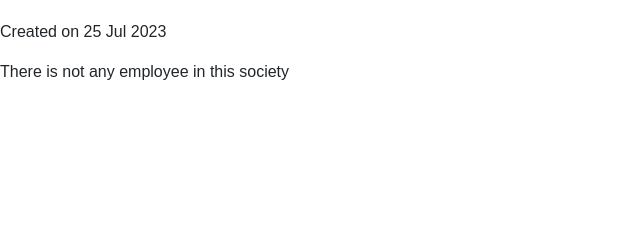
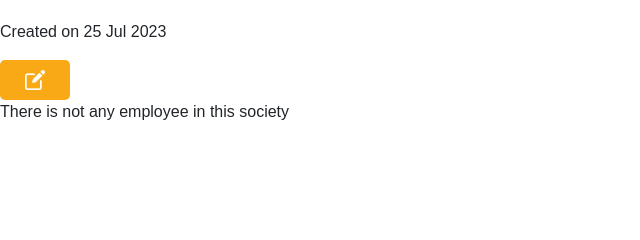
Before and after one commit to CN-Works/BusinessApp, a Symfony app: template templates/society/show_society.html.twig in a window 1280 px wide. Shown: the part 94-334 px from the top of the page, without its empty margins (0-640 px from the left). Run offline with Twig, Linux system fonts and the light colour scheme; the template is opened without the code that fills it, so the values that code supplies are empty; some libraries are stand-ins or nearby versions.

Commit message:
Feat : Society edition

```diff
--- a/public/css/style.css
+++ b/public/css/style.css
@@ -113,3 +113,30 @@ a:visited{
   font-weight: 700;
   color: #273469;
 }
+
+.entity-edit-button {
+  display: flex;
+  align-items: center;
+  justify-content: center;
+
+  padding: 10px;
+  width: 70px;
+
+  border-radius: 5px;
+
+  background-color: #FAA916;
+}
+
+.entity-edit-button:hover {
+  background-color: #eaa016;
+}
+
+.entity-edit-button-image {
+  height: 20px;
+
+  filter: invert();
+}
+
+.entity-edit-button {
+  color: #ffffff;
+}
--- a/templates/society/show_society.html.twig
+++ b/templates/society/show_society.html.twig
@@ -19,6 +19,10 @@
     Created on {{ society.Creationdate | date("d M Y") }}
 </p>
 
+<a class="entity-edit-button" href="{{ path('edit_society', {"id" : society.id} ) }}">
+    <img class="entity-edit-button-image" src="{{ asset("img/button_edit.png") }}" alt="">
+</a>
+
 {% if society.employees | length > 0 %}
     <H3 class="entity-simplelist-title">Employees list :</H3>
     <div class="entity-simplelist">
```
Also changed, not shown: src/Controller/SocietyController.php (+5 -2 lines), public/img/button_edit.png (added).
